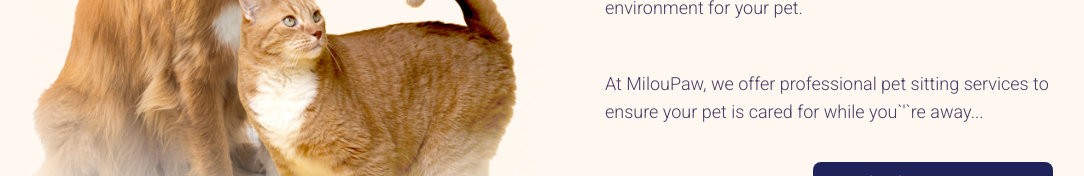
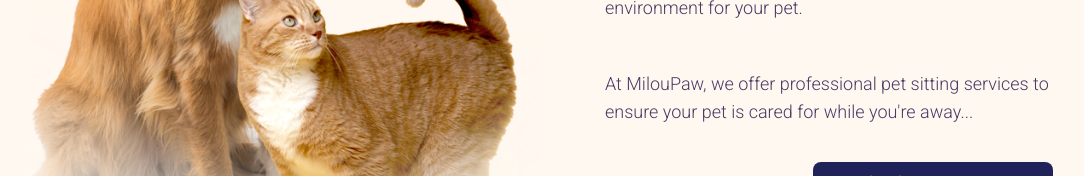
Before and after one commit to settleonai/miloupaw-public, a Next.js app in the folder web/: page / in a window 1280 px wide. Shown: the part 476-652 px from the top of the page, without its empty margins (99-1183 px from the left). Built offline with nearby package versions, Linux system fonts and the light colour scheme.

Commit message:
hoem fix

```diff
--- a/web/components/home/HomeComponent.js
+++ b/web/components/home/HomeComponent.js
@@ -24,7 +24,7 @@ export default function HomeComponent() {
           </p>
           <p className="mt-12 text-primary-400 font-light font-body text-lg text-left">
             At MilouPaw, we offer professional <strong>pet sitting</strong>{" "}
-            services to ensure your pet is cared for while you`&apos;`re away...
+            services to ensure your pet is cared for while you&apos;re away...
           </p>
           <a
             href="#services"
```
